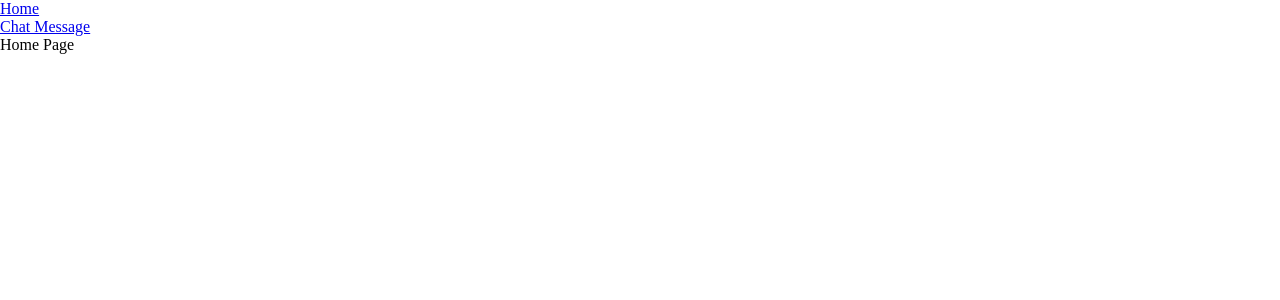
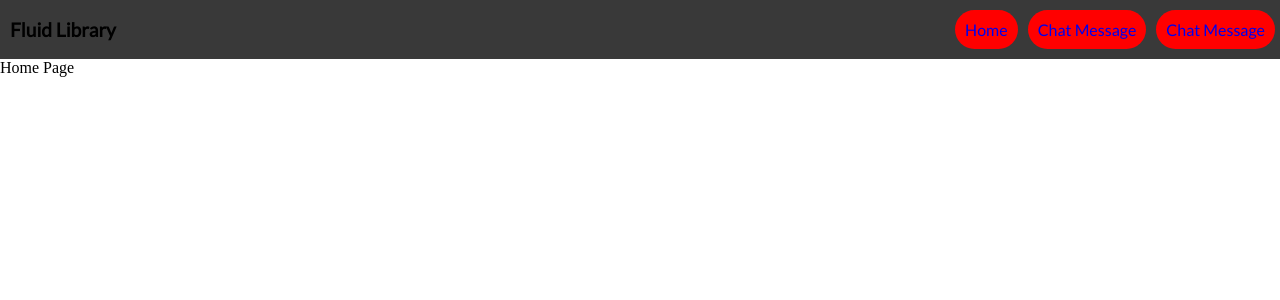
Before and after one commit to ShankhaShubhraChatterjee/chat-app-library, a React (Vite) app: page / in a window 1280 px wide. Shown: the top 300 px of the page. Built offline with nearby package versions, Linux system fonts and the light colour scheme.

Commit message:
feat: add navbar to a seperate folder and import it to the __root.tsx file

```diff
--- a/src/routes/__root.tsx
+++ b/src/routes/__root.tsx
@@ -1,5 +1,6 @@
 import * as React from "react";
-import { Link, Outlet, createRootRoute } from "@tanstack/react-router";
+import {  Outlet, createRootRoute } from "@tanstack/react-router";
+import Navbar from "./shared/navbar";
 
 export const Route = createRootRoute({
 	component: RootComponent,
@@ -8,20 +9,7 @@ export const Route = createRootRoute({
 function RootComponent() {
 	return (
 		<React.Fragment>
-			<div>
-				<aside>
-					<nav>
-						<ul>
-							<li>
-								<Link to="/">Home</Link>
-							</li>
-							<li>
-								<Link to="/components/chat-message">Chat Message</Link>
-							</li>
-						</ul>
-					</nav>
-				</aside>
-			</div>
+			<Navbar />
 			<Outlet />
 		</React.Fragment>
 	);
--- /dev/null
+++ b/src/routes/shared/navbar/index.styl
@@ -0,0 +1,30 @@
+.navbar
+    background-color rgba(11, 11, 11, 0.807)
+    backdrop-filter blur(5px)
+    display flex
+    overflow hidden
+    justify-content space-between
+    align-items center
+    padding 10px 0
+    font-family Lato, monospace
+
+.navbar__header
+    font-weight bolder
+    margin-left 10px
+    font-size larger
+
+.navbar__list
+    display flex
+    flex-direction row
+    align-items center
+
+.navbar__list--item
+    list-style none
+
+.navbar__list--item--link
+    text-decoration none
+    display inline-block
+    padding 10px
+    background red
+    margin 0 5px
+    border-radius 20px
--- /dev/null
+++ b/src/routes/shared/navbar/index.tsx
@@ -0,0 +1,23 @@
+import { Link } from '@tanstack/react-router'
+import './index.styl'
+
+const Navbar = () => {
+	return (
+		<nav className='navbar'>
+			<header className='navbar__header'>Fluid Library</header>
+				<ul className='navbar__list'>
+					<li className='navbar__list--item'>
+						<Link className='navbar__list--item--link' to="/">Home</Link>
+					</li>
+					<li className='navbar__list--item'>
+						<Link className='navbar__list--item--link' to="/components/chat-message">Chat Message</Link>
+					</li>
+					<li className='navbar__list--item'>
+						<Link className='navbar__list--item--link' to="/components/chat-message">Chat Message</Link>
+					</li>
+				</ul>
+			</nav>
+	)
+}
+
+export default Navbar
```
